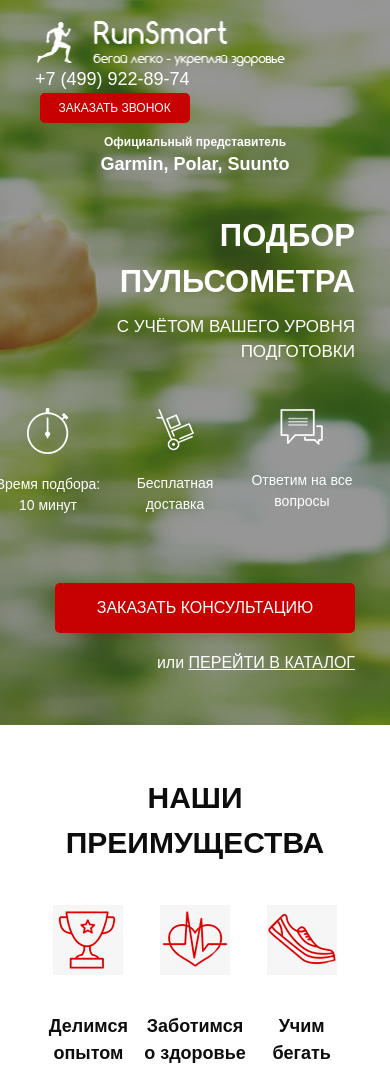
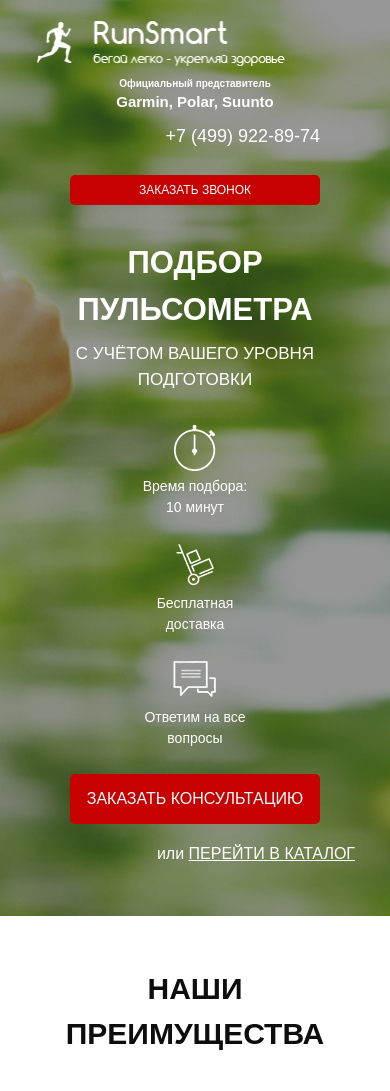
Before and after one commit to Appatit/appatit.github.io, a website: page src/index.html in a window 390 px wide. Shown: the top 1091 px of the page. Drawn offline with Linux system fonts and the light colour scheme.

Commit message:
Adaptive_change to down

```diff
--- a/src/sass/base/_media.scss
+++ b/src/sass/base/_media.scss
@@ -61,6 +61,24 @@
 }
 
 @media (max-width:768px) {
+
+    .header {
+        flex-wrap: wrap;
+        &__logo {
+            order: 1;
+        }
+        &__contacts {
+            order: 2;
+        }
+        &__official {
+            padding-top: 10px;
+            width: 200px;
+            order: 3;
+            margin: auto;
+        }
+    }
+
+
     .promo {
         &__header {
             font-size: 31px;
@@ -93,37 +111,86 @@
 }
 
 @media (max-width:576px) {
+    .button {
+        width: 250px;
+        margin: 25px auto 0 auto;
+    }
+
     .header {
         flex-wrap: wrap;
         &__logo {
             order: 1;
         }
         &__contacts {
-            order: 2;
+            order: 3;
+            display: block;
+            margin: auto;
+            margin-top: 10px;
         }
         &__official {
             padding-top: 10px;
             width: 200px;
-            order: 3;
+            order: 2;
             margin: auto;
+            font-size: 10px;
+            span {
+                font-size: 15px;
+            }
+        }
+    }
+
+    .promo {
+        &__header {
+            text-align: center;
+        }
+        &__subheader {
+            text-align: center;
+        }
+        &__icoblock {
+            flex-direction: column;
+            width: 100%;
+            align-items: center;
+            margin-top: 25px;
+        }
+        &__icons {
+            margin-top: 25px;
+            &:first-child {
+                margin-top: 0px;
+            }
+            img {
+                margin-bottom: 5px;
+            }
+        }
+    }
+
+    .advantages {
+        &__wrapper {
+            flex-direction: column;
+            align-items: center;
+            margin: 0;
+        }
+        &__block {
+            width: auto;
+            margin-top: 45px;
+        }
+        &__title {
+            height: auto;
+            margin-top: 25px;
+        }
+        &__text {
+            margin-top: 12px;
+        }
+    }
+
+    .consultation {
+        .title_left {
+            font-size: 26px;
+        }
+        &__descr {
+            margin-top: 30px;
+        }
+        .feed-form {
+            width: auto;
         }
     }
 }
-
-// @media (max-width:576px) {
-//     .header {
-//         flex-wrap: wrap;
-//         &__logo {
-//             order: 1;
-//         }
-//         &__contacts {
-//             order: 2;
-//         }
-//         &__official {
-//             padding-top: 10px;
-//             width: 200px;
-//             order: 3;
-//             margin: auto;
-//         }
-//     }
-// }
```
Also changed, not shown: src/css/style.min.css.
